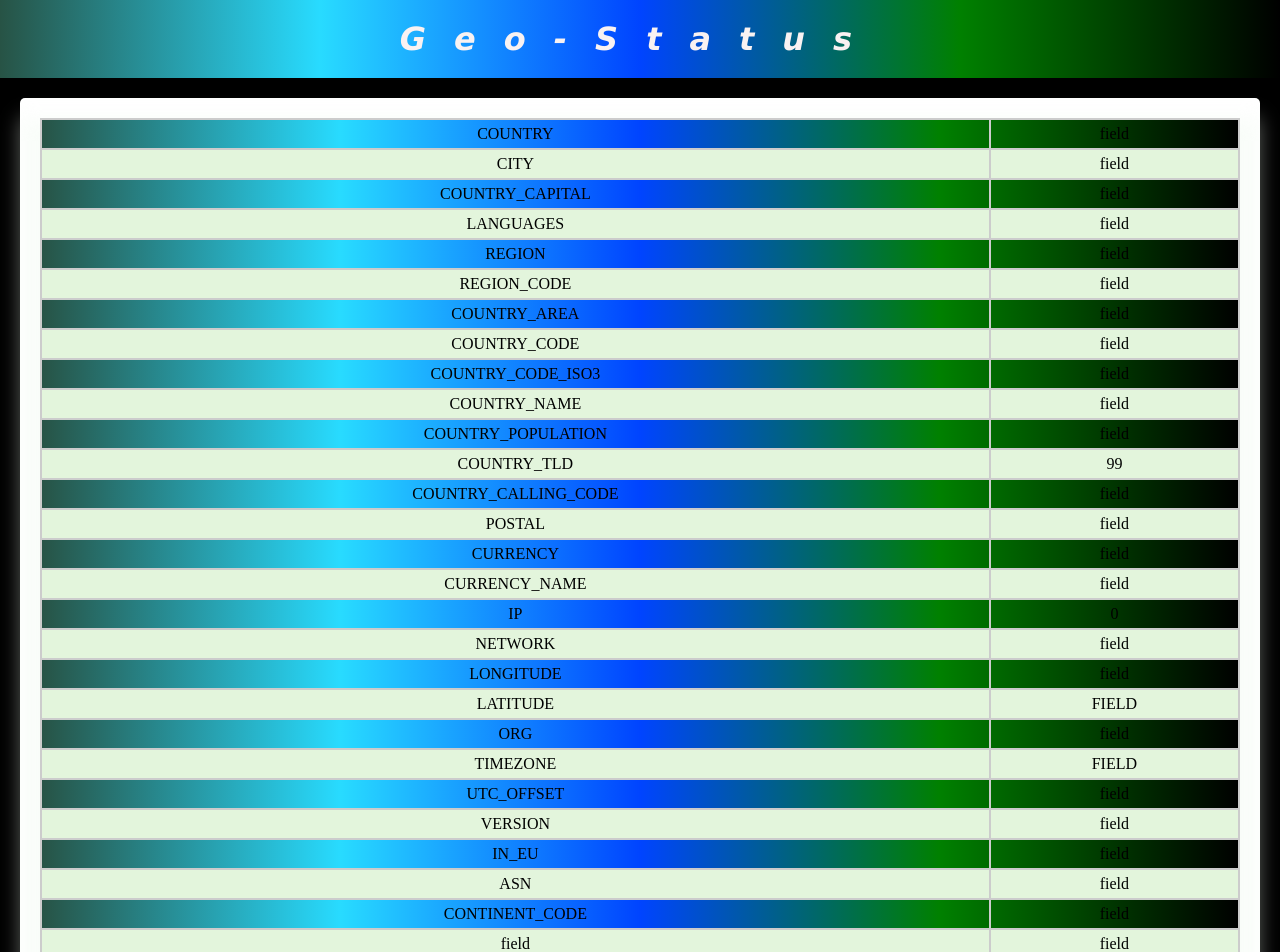
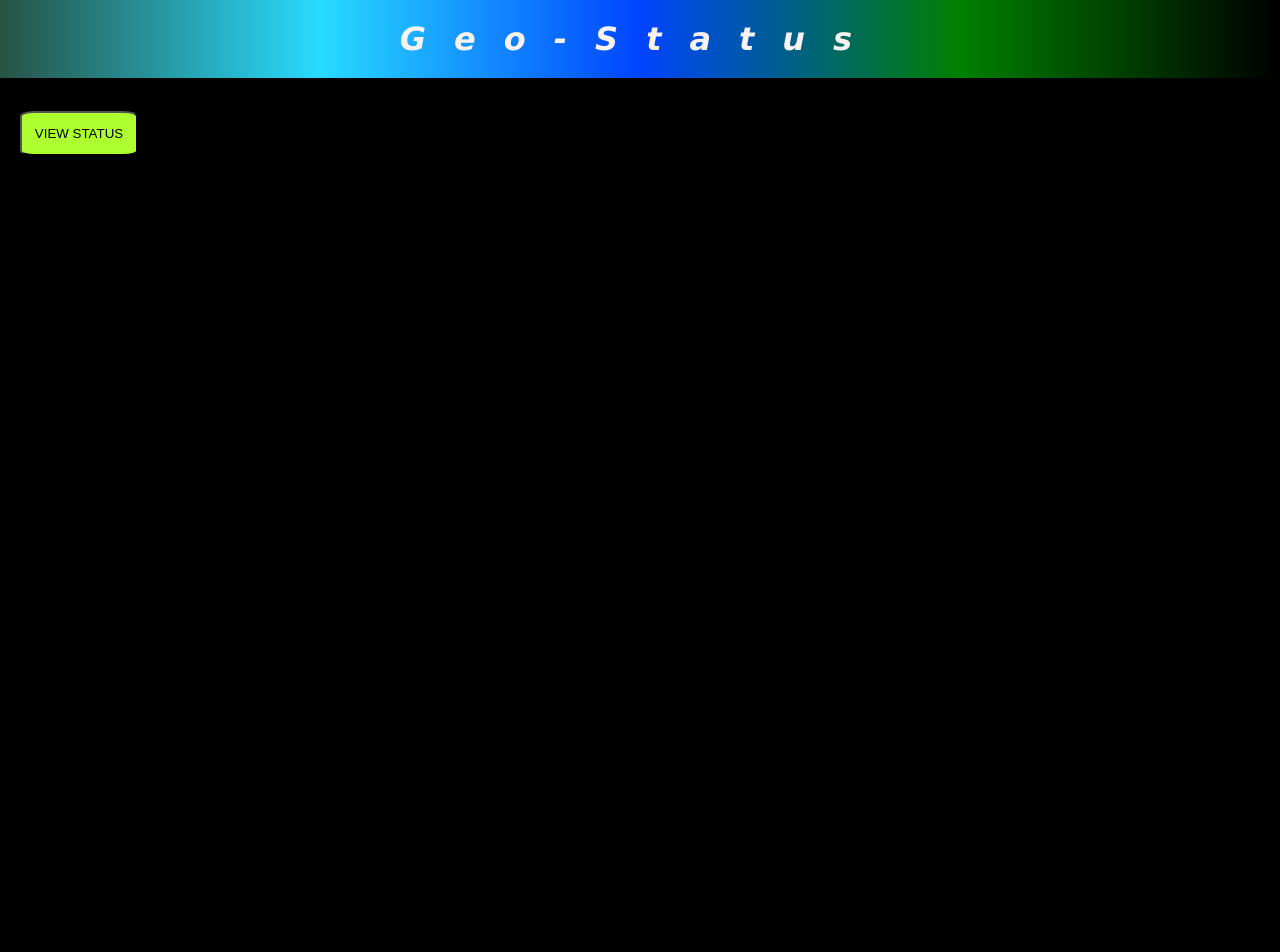
Before and after one commit to christopheRur/GeoStatusApp-Frontend, an Angular app: page /geo-stat in a window 1280 px wide. Shown: the top 952 px of the page. After the commit the page ends 800 px from the top, so only its background shows below. Built offline with nearby package versions, Linux system fonts and the light colour scheme.

Commit message:
latest updates

```diff
--- a/src/app/components/geo-stat/geo-stat.component.html
+++ b/src/app/components/geo-stat/geo-stat.component.html
@@ -1,130 +1,120 @@
 <nav>
   Geo-Status</nav>
+<pre></pre>
+  <button class="btn" (click)="displayBlock()"> VIEW STATUS</button>
 
-<div class="container" >
+<div class="container" *ngIf="viewBlock">
   <table class="table-container">
     <tbody>
       <tr>
         <td>{{country}}</td>
-        <td>field</td>
+        <td>{{countryRes?countryRes:"Try again later, waiting for server response ..."}}</td>
       </tr>
       <tr>
         <td>{{city}}</td>
-        <td>field</td>
+        <td>{{cityRes}}</td>
       </tr>
       <tr>
         <td>{{country_capital}}</td>
-        <td>field</td>
+        <td>{{country_capitalRes}}</td>
       </tr>
       <tr>
         <td>{{language}}</td>
-        <td>field</td>
+        <td>{{languagesRes}}</td>
       </tr>
       <tr>
         <td>{{region}}</td>
-        <td>field</td>
+        <td>{{regionRes}}</td>
       </tr>
       <tr>
         <td>{{region_code}}</td>
-        <td>field</td>
+        <td>{{region_codeRes}}</td>
       </tr>
       <tr>
         <td>{{country_area}}</td>
-        <td>field</td>
+        <td>{{country_areaRes}}</td>
       </tr>
       <tr>
         <td>{{country_code}}</td>
-        <td>field</td>
+        <td>{{country_codeRes}}</td>
       </tr>
       <tr>
         <td>{{country_code_IS03}}</td>
-        <td>field</td>
+        <td>{{country_code_iso3Res}}</td>
       </tr>
       <tr>
         <td>{{country_name}}</td>
-        <td>field</td>
+        <td>{{country_nameRes}}</td>
       </tr>
       <tr>
         <td>{{country_population}}</td>
-        <td>field</td>
+        <td>{{country_populationRes}}</td>
       </tr>
       <tr>
         <td>{{country_tld}}</td>
-        <td>{{099}}</td>
+        <td>{{country_tldRes}}</td>
       </tr>
       <tr>
         <td>{{country_calling_code}}</td>
-        <td>field</td>
+        <td>{{country_calling_codeRes}}</td>
       </tr>
       <tr>
         <td>{{postal}}</td>
-        <td>field</td>
+        <td>{{postalRes}}</td>
       </tr>
       <tr>
         <td>{{currency}}</td>
-        <td>field</td>
+        <td>{{currencyRes}}</td>
       </tr>
       <tr>
         <td>{{currency_name}}</td>
-        <td>field</td>
+        <td>{{currency_nameRes}}</td>
       </tr>
       <tr>
         <td>{{ip}}</td>
-        <td>{{0}}</td>
+        <td>{{ipRes}}</td>
       </tr>
       <tr>
         <td>{{network}}</td>
-        <td>field</td>
+        <td>{{networkRes}}</td>
       </tr>
       <tr>
         <td>{{longitude}}</td>
-        <td>field</td>
+        <td>{{longitudeRes}}</td>
       </tr>
       <tr>
         <td>{{latitude}}</td>
-        <td>FIELD</td>
+        <td>{{latitudeRes}}</td>
       </tr>
       <tr>
         <td>{{org}}</td>
-        <td>field</td>
+        <td>{{orgRes}}</td>
       </tr>
       <tr>
         <td>{{timezone}}</td>
-        <td>FIELD</td>
+        <td>{{timezoneRes}}</td>
       </tr>
       <tr>
         <td>{{utc_offset}}</td>
-        <td>field</td>
+        <td>{{utc_offsetRes}}</td>
       </tr>
       <tr>
         <td>{{version}}</td>
-        <td>field</td>
+        <td>{{versionRes}}</td>
       </tr>
       <tr>
         <td>{{in_eu}}</td>
-        <td>field</td>
+        <td>{{in_euRes}}</td>
       </tr>
-
       <tr>
         <td>{{asn}}</td>
-        <td>field</td>
+        <td>{{asnRes}}</td>
       </tr>
       <tr>
         <td>{{continent_code}}</td>
-        <td>field</td>
+        <td>{{continent_codeRes}}</td>
       </tr>
-      <tr>
-        <td>field</td>
-        <td>field</td>
-      </tr>
-      <tr>
-        <td>field</td>
-        <td>field</td>
-      </tr>
-      <tr>
-        <td>field</td>
-        <td>field</td>
-      </tr>
+
     </tbody>
 
   </table>
--- a/src/app/components/geo-stat/geo-stat.component.scss
+++ b/src/app/components/geo-stat/geo-stat.component.scss
@@ -10,6 +10,14 @@ nav{
 
   background: linear-gradient(to right, #275345, #28dbff, rgb(0, 68, 255),green,black);
 
+}
+
+.btn{
+  align-items: center;
+  padding: 1%;
+  background-color: greenyellow;
+  border-radius: 12%;
+  margin: 20px;
 }
 
 
--- a/src/app/components/geo-stat/geo-stat.component.ts
+++ b/src/app/components/geo-stat/geo-stat.component.ts
@@ -11,6 +11,10 @@ import { GeoService } from 'src/app/services/geo.service';
 export class GeoStatComponent implements OnInit {
 
   constructor(private geoServ:GeoService) { }
+
+viewBlock:boolean=false;
+
+
   asn=geoConstants.ASN;
   city=geoConstants.CITY;
   continent_code=geoConstants.CONTINENT_CODE;
@@ -39,9 +43,45 @@ export class GeoStatComponent implements OnInit {
   utc_offset=geoConstants.UTC_OFFSET;
   version=geoConstants.VERSION
 
+  asnRes?:string;
+  cityRes?:string;
+  continent_codeRes?:string
+  countryRes?:string;
+  country_areaRes?:number;
+  country_calling_codeRes?:string;
+  country_capitalRes?:string;
+  country_codeRes?:string;
+  country_code_iso3Res?:string;
+  country_nameRes?:string;
+  country_populationRes?:number;
+  country_tldRes?:string;
+  currencyRes?:string;
+  currency_nameRes?:string;
+  in_euRes?:boolean;
+  ipRes?:string;
+  languagesRes?:string;
+  latitudeRes?:number;
+  longitudeRes?:number;
+  networkRes?:string;
+  orgRes?:string;
+  postalRes?:string;
+  regionRes?:string;
+  region_codeRes?:string;
+  timezoneRes?:string;
+  utc_offsetRes?:string;
+  versionRes?:string;
+
 
   ngOnInit(): void {
-   // this.retrieveGeoStatusInformation();
+
+  }
+
+/**
+ * Display block of status
+ */
+  public displayBlock(){
+    this.retrieveGeoStatusInformation();
+    this.viewBlock=!this.viewBlock;
   }
 
 /**
@@ -52,11 +92,44 @@ export class GeoStatComponent implements OnInit {
 this.geoServ.getGeoStatus().subscribe(
   (response:geo)=>{
 
-console.log("------------------=-==-=-=-=-=-=--=-=-==->"+response.country_calling_code);
-
+this.setAllStatusValues(response);
 
   }
 )
+
   }
 
+private setAllStatusValues(response:geo):void{
+
+  this.asnRes=response.asn;
+  this.cityRes=response.city;
+  this.continent_codeRes=response.continent_code;
+  this.countryRes=response.country;
+  this.country_areaRes=response.country_area;
+  this.country_calling_codeRes=response.country_calling_code;
+  this.country_capitalRes=response.country_capital;
+  this.country_codeRes=response.country_code;
+  this.country_code_iso3Res=response.country_code_iso3;
+  this.country_nameRes=response.country_name;
+  this.country_populationRes=response.country_population;
+  this.country_tldRes=response.country_tld;
+  this.currencyRes=response.currency;
+  this.currency_nameRes=response.currency_name;
+  this.in_euRes=response.in_eu;
+  this.ipRes=response.ip;
+  this.languagesRes=response.languages;
+  this.latitudeRes=response.latitude;
+  this.longitudeRes=response.longitude;
+  this.networkRes=response.network;
+  this.orgRes=response.org;
+  this.postalRes=response.postal;
+  this.regionRes=response.region;
+  this.region_codeRes=response.region_code;
+  this.timezoneRes=response.timezone;
+  this.utc_offsetRes=response.utc_offset;
+  this.versionRes=response.version;
+
+
 }
+
+}
```
